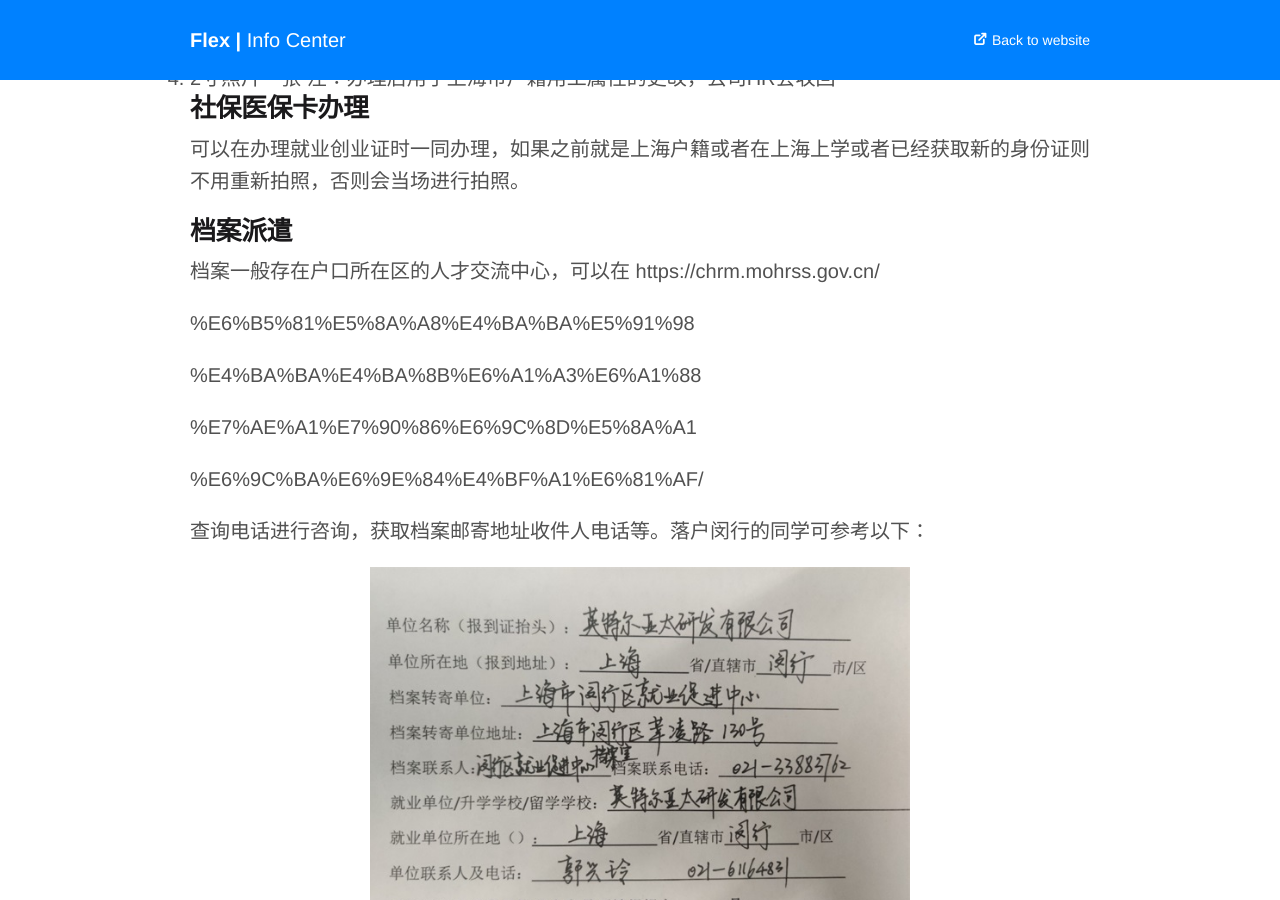
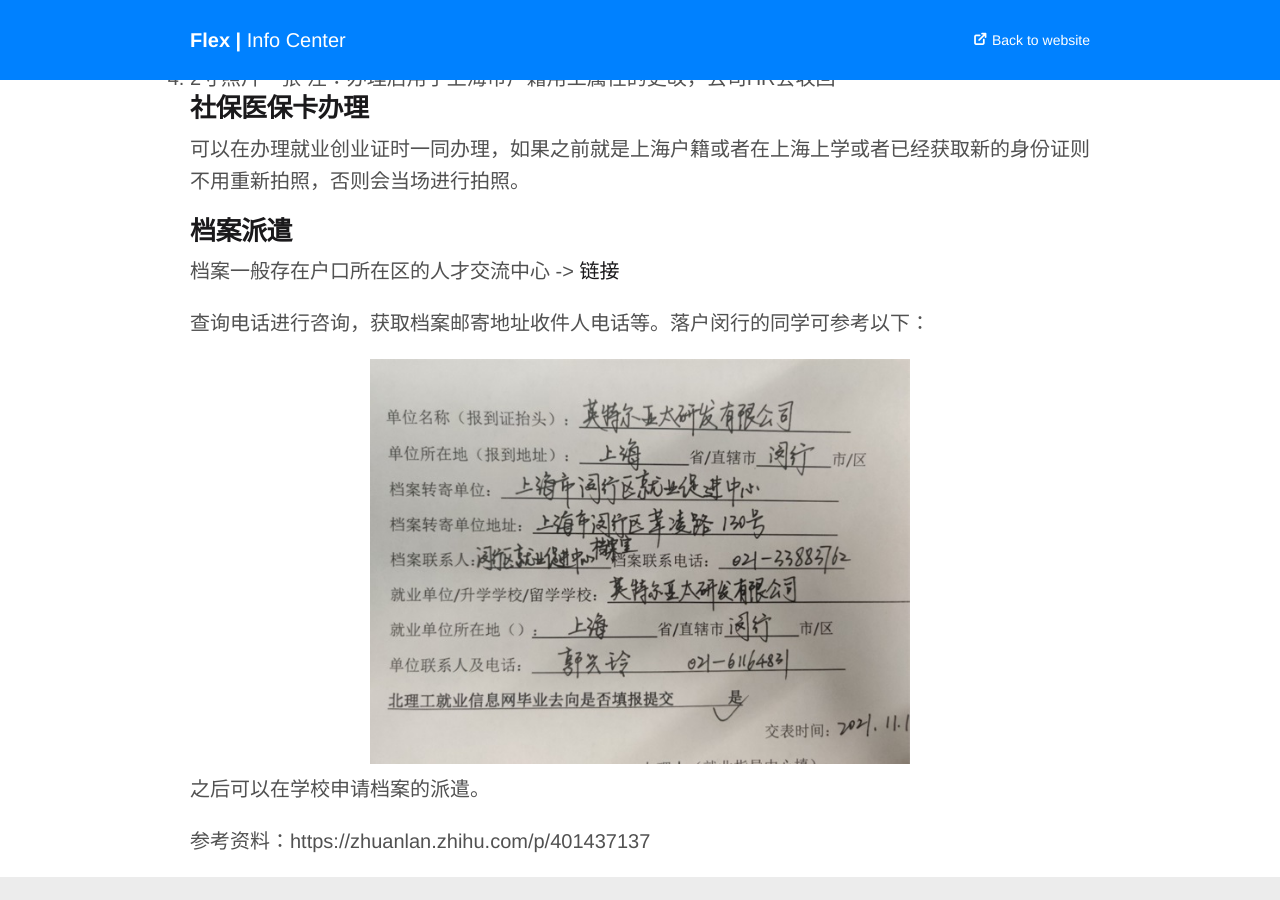
Before and after one commit to zizhuRent/flexprc, a Jekyll site: the page built from _posts/2099-01-01-shanghaihukou.md, in a window 1280 px wide and 900 px high, scrolled down 6945 px. Built offline with Jekyll 4.4.1, drawn with Linux system fonts in a browser that asks for light colours; some web fonts are replaced.

Commit message:
Add hidden link.

```diff
--- a/_posts/2099-01-01-shanghaihukou.md
+++ b/_posts/2099-01-01-shanghaihukou.md
@@ -105,16 +105,8 @@ by: 'Gustavo Quinalha'
 ### 社保医保卡办理
 可以在办理就业创业证时一同办理，如果之前就是上海户籍或者在上海上学或者已经获取新的身份证则不用重新拍照，否则会当场进行拍照。
 ### 档案派遣
-档案一般存在户口所在区的人才交流中心，可以在
-https://chrm.mohrss.gov.cn/
-
-%E6%B5%81%E5%8A%A8%E4%BA%BA%E5%91%98
-
-%E4%BA%BA%E4%BA%8B%E6%A1%A3%E6%A1%88
-
-%E7%AE%A1%E7%90%86%E6%9C%8D%E5%8A%A1
-
-%E6%9C%BA%E6%9E%84%E4%BF%A1%E6%81%AF/
+档案一般存在户口所在区的人才交流中心 ->
+[链接](https://chrm.mohrss.gov.cn/%E6%B5%81%E5%8A%A8%E4%BA%BA%E5%91%98%E4%BA%BA%E4%BA%8B%E6%A1%A3%E6%A1%88%E7%AE%A1%E7%90%86%E6%9C%8D%E5%8A%A1%E6%9C%BA%E6%9E%84%E4%BF%A1%E6%81%AF/)
 
 查询电话进行咨询，获取档案邮寄地址收件人电话等。落户闵行的同学可参考以下：
 <div  align="center">
```
